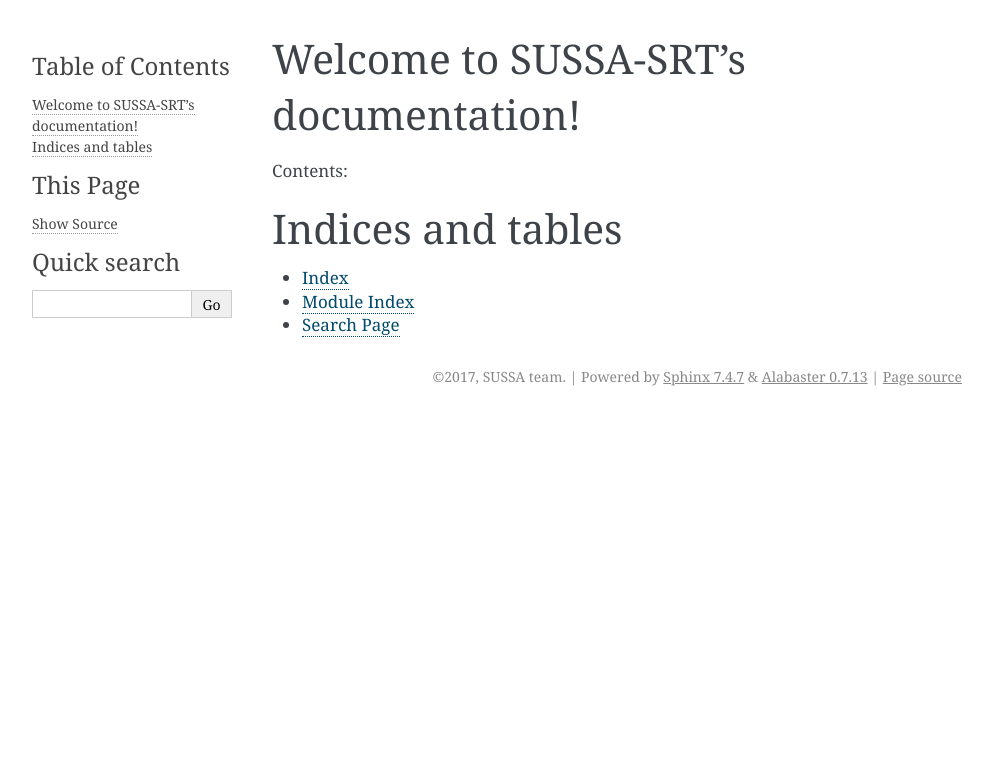
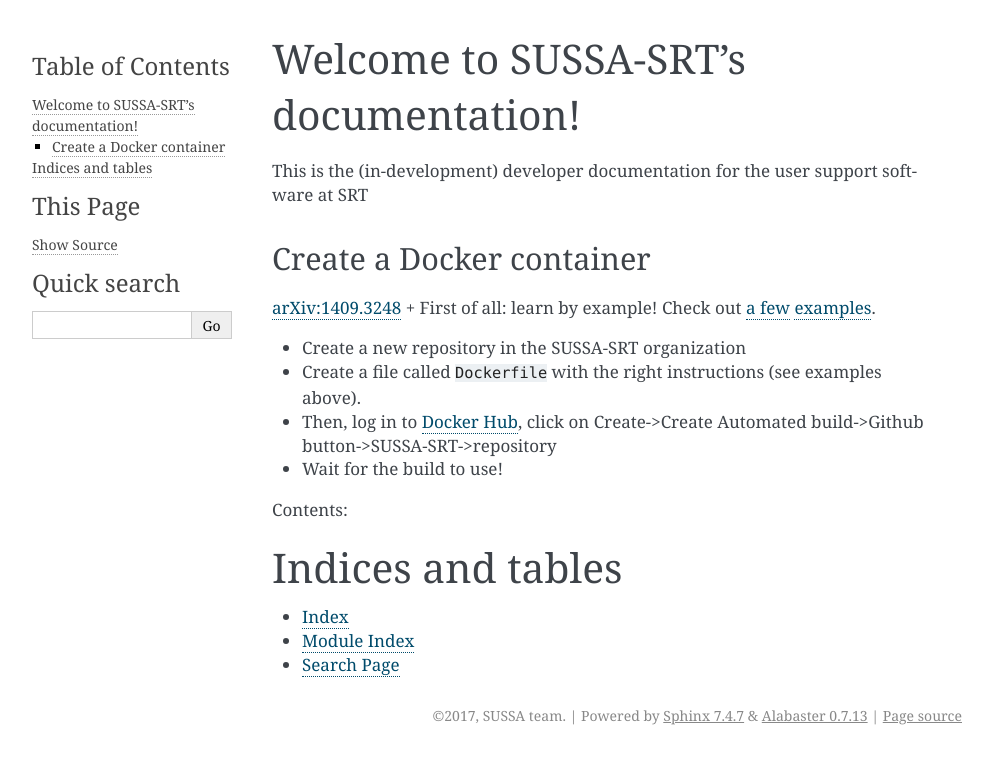
Before and after one commit to SUSSA-SRT/sussa-srt, a Sphinx documentation site: the page built from docs/source/index.rst, in a window 1280 px wide. Shown: the top 764 px of the page, without its empty margins (148-1140 px from the left). Built offline with Sphinx 7.4.7, drawn with Linux system fonts in a browser that asks for light colours.

Commit message:
Write down a few things

```diff
--- a/docs/source/index.rst
+++ b/docs/source/index.rst
@@ -5,6 +5,22 @@
 
 Welcome to SUSSA-SRT's documentation!
 =====================================
+
+This is the (in-development) developer documentation for the user support software at SRT
+
+Create a Docker container
+~~~~~~~~~~~~~~~~~~~~~~~~~
+
+`arXiv:1409.3248 <http://arxiv.org/abs/1409.3248>`__
++ First of all: learn by example! Check out `a few <https://github.com/sussa-srt/basecontainer>`__ `examples <https://github.com/sussa-srt/pulsarcontainer>`__.
+
++ Create a new repository in the SUSSA-SRT organization
+
++ Create a file called ``Dockerfile`` with the right instructions (see examples above).
+
++ Then, log in to `Docker Hub <https://hub.docker.com>`__, click on Create->Create Automated build->Github button->SUSSA-SRT->repository
+
++ Wait for the build to use!
 
 Contents:
 
```
